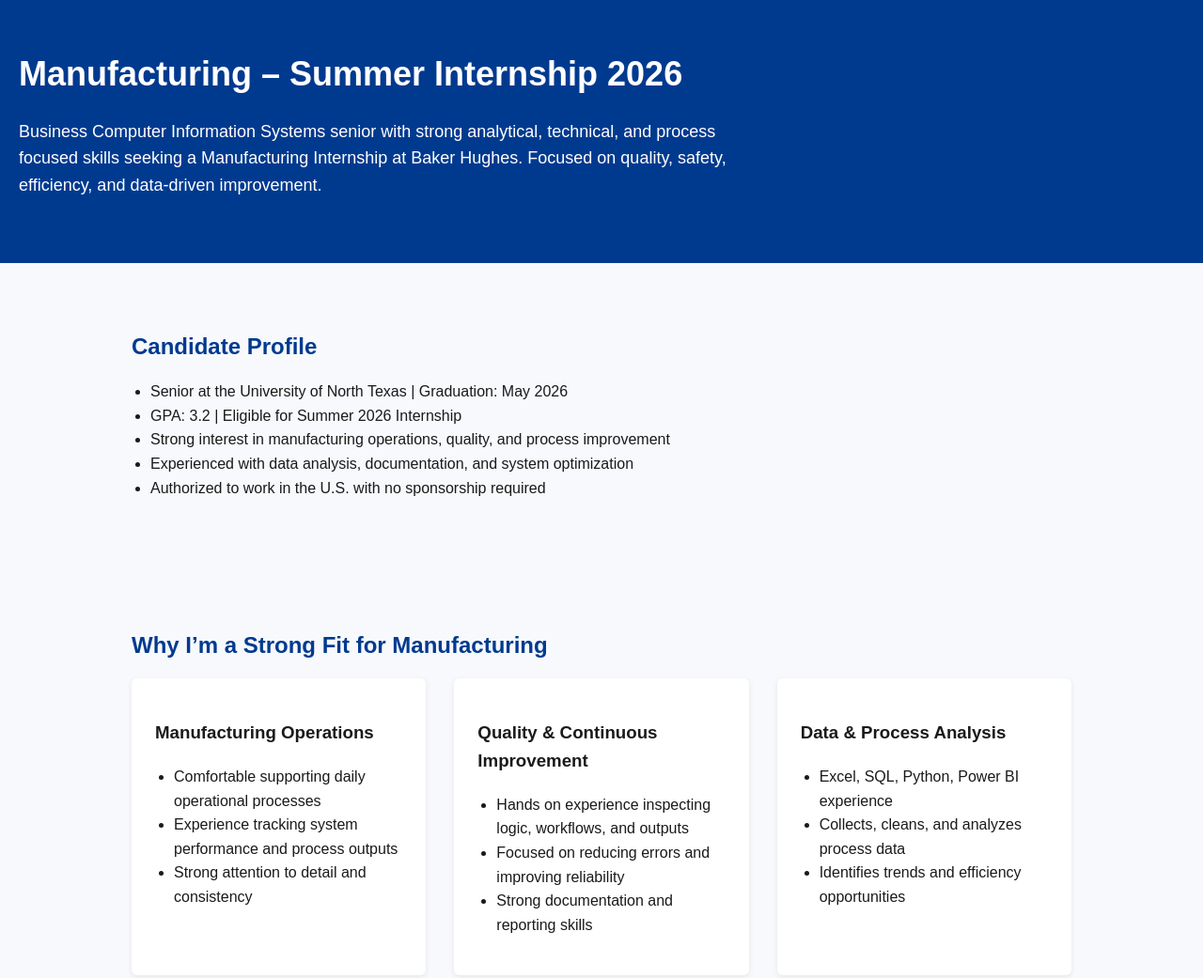
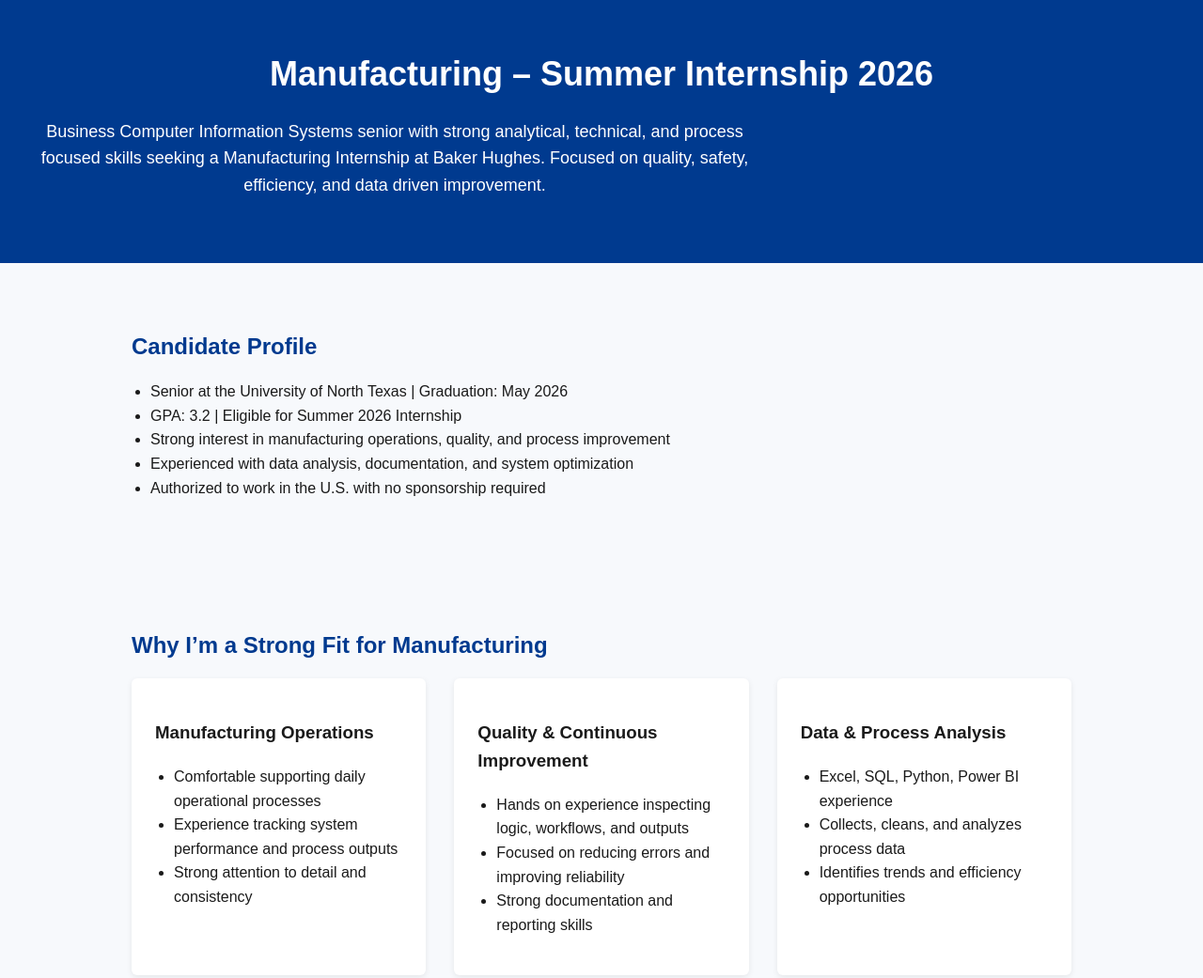
Before and after one commit to HemanthD916/Hemanth-Dhamodharan-Manufacturing-Summer-Internship-Website, a plain HTML site: page index.html in a window 1280 px wide. Shown: the top 1041 px of the page at 94% size. Drawn offline with Linux system fonts and the light colour scheme.

Commit message:
Update index.html

```diff
--- a/index.html
+++ b/index.html
@@ -71,12 +71,12 @@
 
 <body>
 
-<header>
+<header style="text-align: center;">
   <h1>Manufacturing – Summer Internship 2026</h1>
   <p>
     Business Computer Information Systems senior with strong analytical, technical,
     and process focused skills seeking a Manufacturing Internship at Baker Hughes.
-    Focused on quality, safety, efficiency, and data-driven improvement.
+    Focused on quality, safety, efficiency, and data driven improvement.
   </p>
 </header>
 
```
